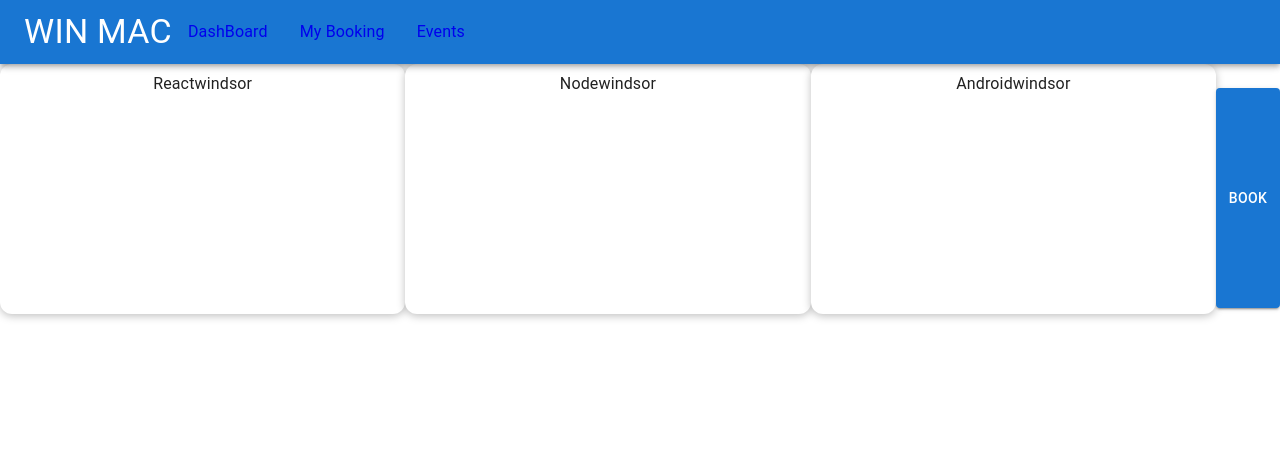
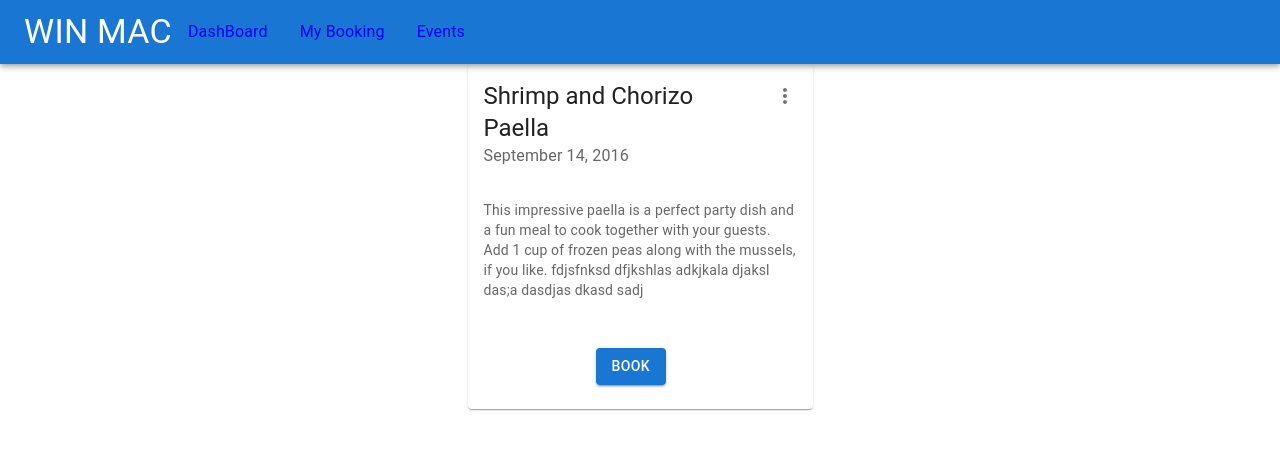
Before and after one commit to WinMacUwin/front-end, a React (Create React App) app: page /Events in a window 1280 px wide. Shown: the top 450 px of the page. Built offline with nearby package versions, Linux system fonts and the light colour scheme; the HTML template or start-up script is replaced by a standard one.

Commit message:
card changes and login

```diff
--- /dev/null
+++ b/src/Events/EventCard.js
@@ -0,0 +1,96 @@
+import Button from "@mui/material/Button";
+import "./Events.css";
+import Card from "@mui/material/Card";
+import CardHeader from "@mui/material/CardHeader";
+import CardContent from "@mui/material/CardContent";
+import { Box } from "@mui/system";
+import React, { useState, useEffect } from "react";
+import CardMedia from "@mui/material/CardMedia";
+import CardActions from "@mui/material/CardActions";
+import IconButton from "@mui/material/IconButton";
+import Typography from "@mui/material/Typography";
+import MoreVertIcon from "@mui/icons-material/MoreVert";
+import TextField from "@mui/material/TextField";
+
+const EventCard = (props) => {
+  const [formData, setFormData] = useState({
+    title: "",
+    description: "",
+    date: "",
+    startTime: "",
+    endTime: "",
+    author: "",
+    location: "",
+  });
+
+  const handleInputChange = (event) => {
+    const { name, value } = event.target;
+    setFormData({ ...formData, [name]: value });
+  };
+  const [isDialogOpen, setIsDialogOpen] = useState(false);
+
+  const handleOpenDialog = () => {
+    setIsDialogOpen(true);
+  };
+
+
+  const handleSubmit = (event) => {
+    event.preventDefault();
+    console.log(formData);
+  };
+  // useEffect(() => {
+  //   axios.get("http://localhost:5000/winmac/eventList").then((response) => {
+  //     setData(response.data);
+  //     console.log(response.data);
+  //   });
+  // }, []);
+  // function handleClick(event) {
+  //   const url = "http://localhost:5000/winmac/eventBook/book";
+  //   const data = { eventBooked: event, username: "chauha45" };
+
+  //   axios
+  //     .post(url, data)
+  //     .then((response) => {
+  //       console.log(response.data);
+  //     })
+  //     .catch((error) => {
+  //       console.error("This is error: ", error);
+  //     });
+  // }
+
+  return (
+
+      <Card sx={{ maxWidth: 345 , mx: 'auto'}}>
+        <CardHeader
+          action={
+            <IconButton aria-label="settings">
+              <MoreVertIcon />
+            </IconButton>
+          }
+          title="Shrimp and Chorizo Paella"
+          subheader="September 14, 2016"
+        />
+        <CardContent>
+          <Typography variant="body2" color="text.secondary">
+            This impressive paella is a perfect party dish and a fun meal to
+            cook together with your guests. Add 1 cup of frozen peas along with
+            the mussels, if you like. fdjsfnksd dfjkshlas adkjkala djaksl das;a
+            dasdjas dkasd sadj
+          </Typography>
+        </CardContent>
+        <CardActions disableSpacing>
+          <Button
+            type="submit"
+            variant="contained"
+            sx={{ mt: 3, mb: 2, marginLeft : 15 }}
+          >
+            Book
+          </Button>{" "}
+
+        </CardActions>
+      </Card>
+
+  );
+};
+
+export default EventCard;
--- a/src/Events/Events.css
+++ b/src/Events/Events.css
@@ -13,6 +13,22 @@
       background-color: #ffffff;
       margin: auto;
       margin-bottom: 10px ;
+    }
+
+    .center{
+      text-align: center;
+
+        max-width: 345px;
+        justify-content: center;
+        align-items: center;
+        box-shadow: 0 2px 8px rgba(0, 0, 0, 0.25);
+        padding: 0.5rem;
+        margin: 1rem 0;
+        border-radius: 12px;
+        background-color: #ffffff;
+        margin: auto;
+        margin-bottom: 10px ;
+
     }
 
     .title {
--- a/src/Events/Events.js
+++ b/src/Events/Events.js
@@ -1,49 +1,10 @@
-import * as React from "react";
-import PropTypes from "prop-types";
-import AppBar from "@mui/material/AppBar";
-import Box from "@mui/material/Box";
-import CssBaseline from "@mui/material/CssBaseline";
-import Toolbar from "@mui/material/Toolbar";
-import Typography from "@mui/material/Typography";
-import Button from "@mui/material/Button";
-import { indigo } from "@mui/material/colors";
-import { Link } from "react-router-dom";
-import "./Events.css";
-import Records from "./records.json";
-const Events = (props) => {
-  const [flag, setFlag] = React.useState(true);
-  const [buttonText, setButtonText] = React.useState("Book");
+import React from "react";
+import EventCard from "./EventCard";
 
-  const eventList = Records.map((a) => a)
-  console.log(eventList);
-
-  const handleClick = () => {
-    setButtonText("Booked!");
-    setFlag(!flag);
-  };
+const Events = () => {
   return (
     <>
-      <Box sx={{ display: "flex" }}>
-        {Records.map((data) => {
-          return (
-            <>
-              <div className="event">
-                {data.title}
-                {data.location}
-              </div>
-            </>
-          );
-        })}
-        <Button
-          onClick={handleClick}
-          type="submit"
-          variant="contained"
-          color={flag ? "primary" : "secondary"}
-          sx={{ mt: 3, mb: 2 }}
-        >
-          {buttonText}
-        </Button>{" "}
-      </Box>
+      <EventCard />
     </>
   );
 };
```
